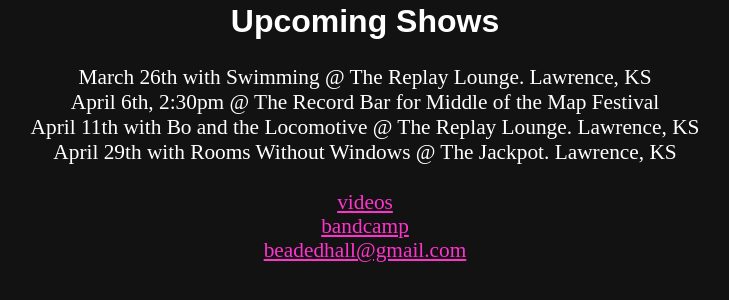
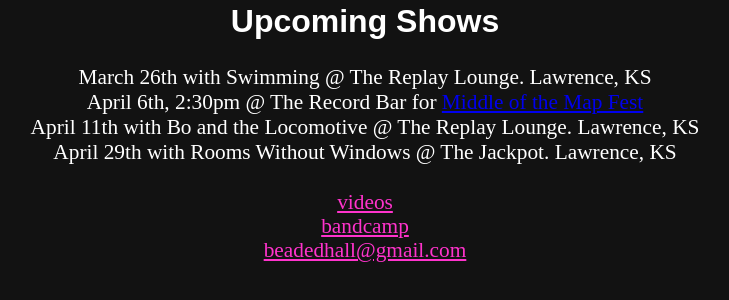
Before and after one commit to jiko/oilstheband.com, a plain HTML site: page index.html in a window 1280 px wide. Shown: the part 246-546 px from the top of the page, without its empty margins (275-1004 px from the left). Drawn offline with Linux system fonts and the light colour scheme.

Commit message:
Updated MotM info, once more.

```diff
--- a/index.html
+++ b/index.html
@@ -21,7 +21,7 @@
       <h2>Upcoming Shows</h2>
       <ul id="shows">
         <li>March 26th with Swimming @ The Replay Lounge. Lawrence, KS</li>
-        <li>April 6th, 2:30pm @ The Record Bar for Middle of the Map Festival</li>
+        <li>April 6th, 2:30pm @ The Record Bar for <a href="http://www.middleofthemapfest.com/band/oils/">Middle of the Map Fest</a></li>
         <li>April 11th with Bo and the Locomotive @ The Replay Lounge. Lawrence, KS</li>
         <li>April 29th with Rooms Without Windows @ The Jackpot. Lawrence, KS</li>
       </ul>
```
